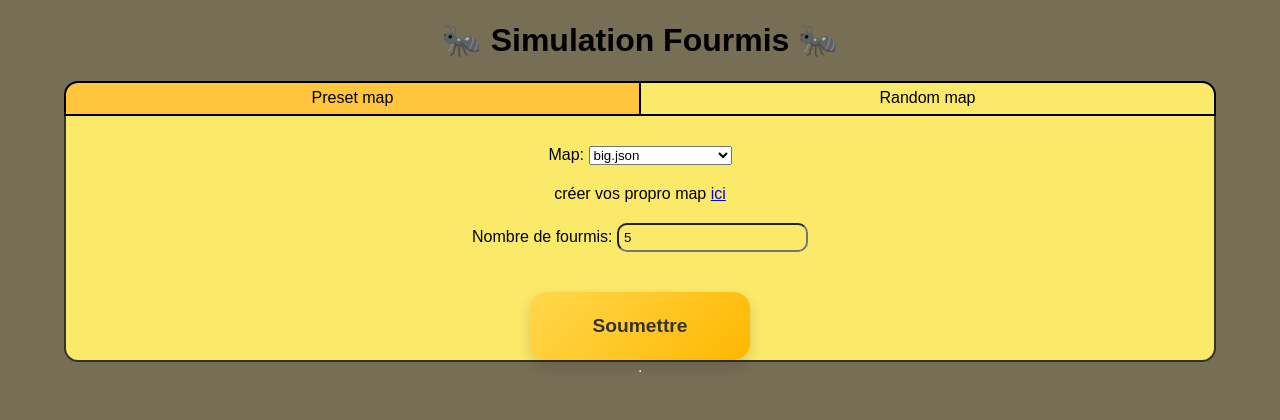
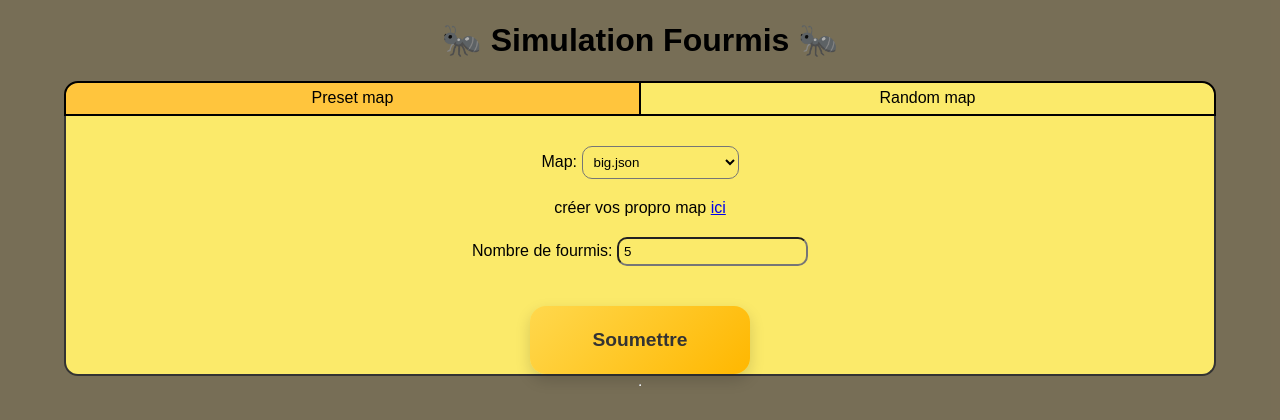
Before and after one commit to OrAxelerator/trophee-nsi-ant, a Flask app: page / in a window 1280 px wide. Shown: the top 420 px of the page. Run offline with Flask 3, Linux system fonts and the light colour scheme.

Commit message:
corection path icone html et input css

```diff
--- a/templates/index.html
+++ b/templates/index.html
@@ -1,8 +1,8 @@
 <!DOCTYPE html>
 <html>
 <head>
+    <link rel="icon" type="image/png" href="{{ url_for('static', filename='favicon.png') }}">
     <title>Ant Simulation</title>
-        <link rel="icon" type="image/png" href="./favicon.png">
     <style>
         * {
     box-sizing: border-box;
@@ -63,10 +63,12 @@ input {
             border: none;
             cursor: pointer;
         }
-        input[type="select"] {
+        #mapSelect{
             background-color: var(--main-yellow);
+            padding: 7px;
+            border-radius: 10px;
         }
-        input[type="select"]::file-selector-button {
+        #mapSelect::file-selector-button {
             background-color: var(--active-yellow);
         }
         .active {
@@ -159,8 +161,7 @@ input {
 
     <div id="predefOptions" class="panel presetMap">
         Map:
-        <select id="mapSelect" name="map">
-        </select>
+        <select id="mapSelect" name="map"></select>
     </div>
     <div class="panel presetMap">
         <p>créer vos propro map <a href="https://oraxelerator.github.io/trophee_nsi_ant/tools/index.html" target="_blank">ici</a></p>
--- a/templates/simulation.html
+++ b/templates/simulation.html
@@ -2,7 +2,7 @@
 <html>
 <head>
     <title>Simulation</title>
-    <link rel="icon" type="image/png" href="./favicon.png">
+    <link rel="icon" type="image/png" href="{{ url_for('static', filename='favicon.png') }}">
 </head>
 <body>
 
```
Also changed, not shown: static/favicon.png (renamed from templates/favicon.png).
